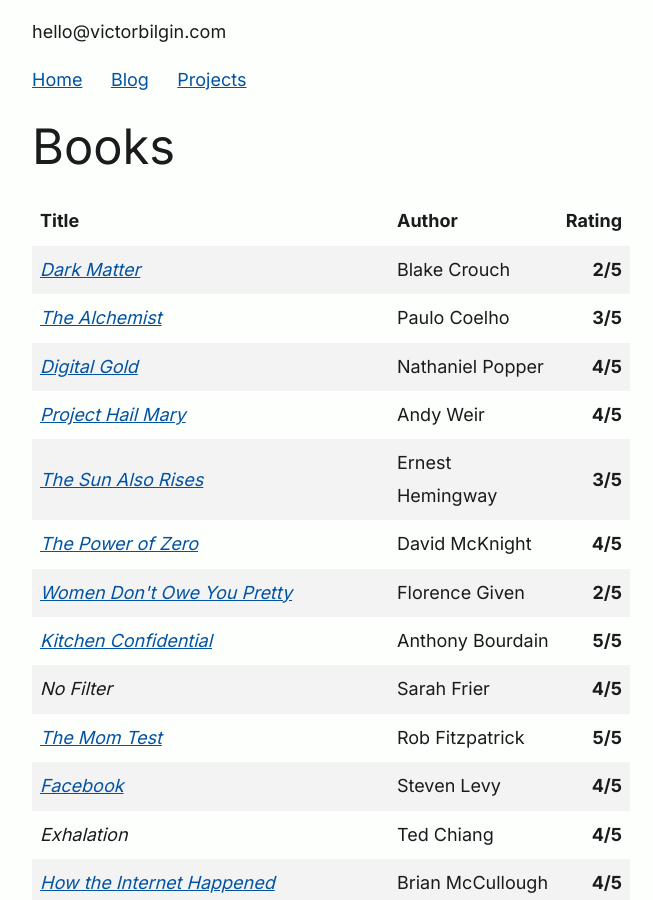
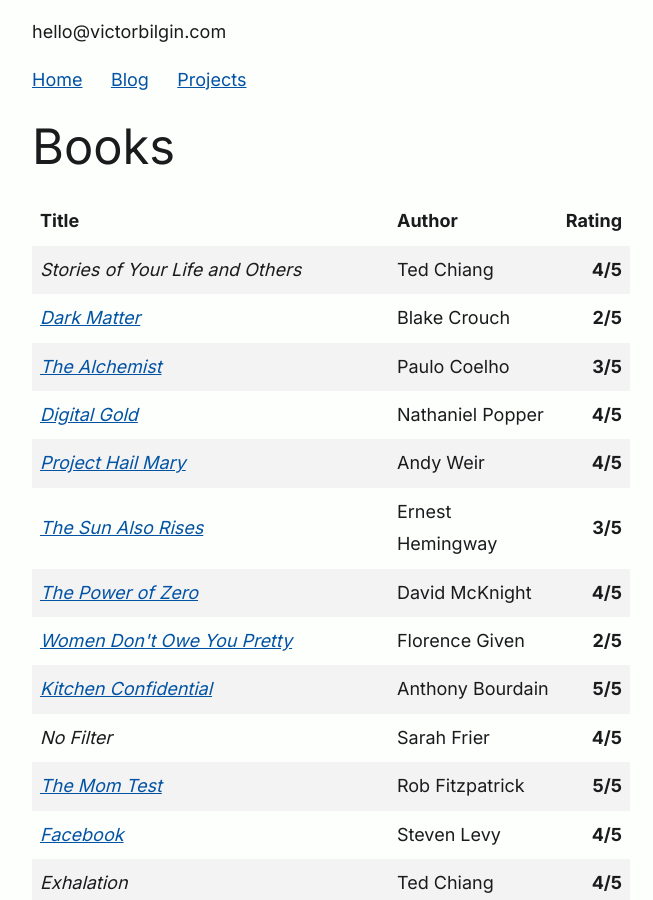
Before and after one commit to vbilgin/victorbilgin.com, a Jekyll site: the page built from _projects/books.html, in a window 1280 px wide and 900 px high. Shown: the whole window, without its empty margins (309-962 px from the left). Built offline with Jekyll 4.4.1, drawn with Linux system fonts in a browser that asks for light colours.

Commit message:
Added new book

```diff
--- a/_data/books.yml
+++ b/_data/books.yml
@@ -158,3 +158,8 @@
   rating: 2
   review: /projects/books/dark-matter
   title: Dark Matter
+
+- author: Ted Chiang
+  rating: 4
+  review:
+  title: Stories of Your Life and Others
```
